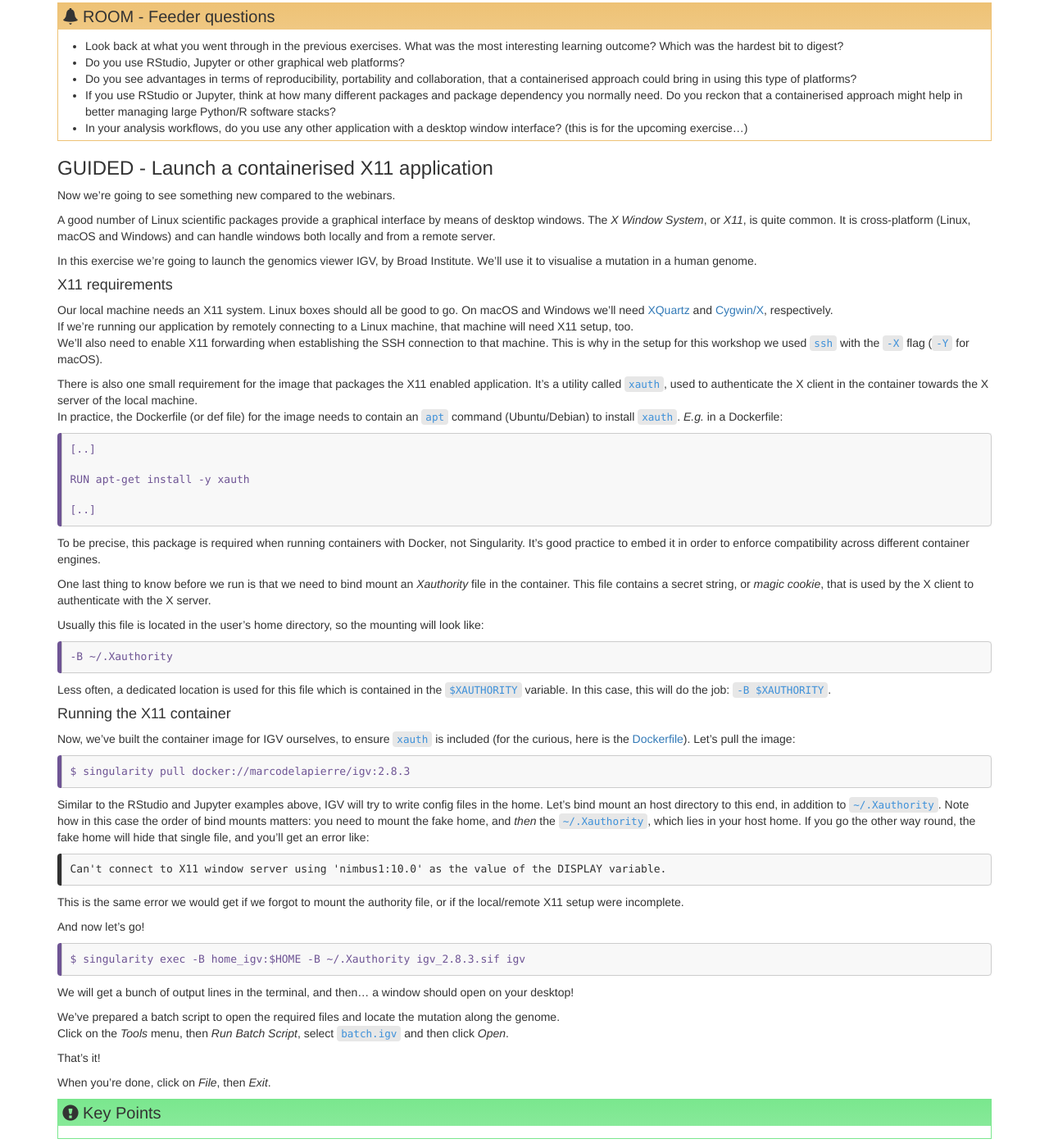
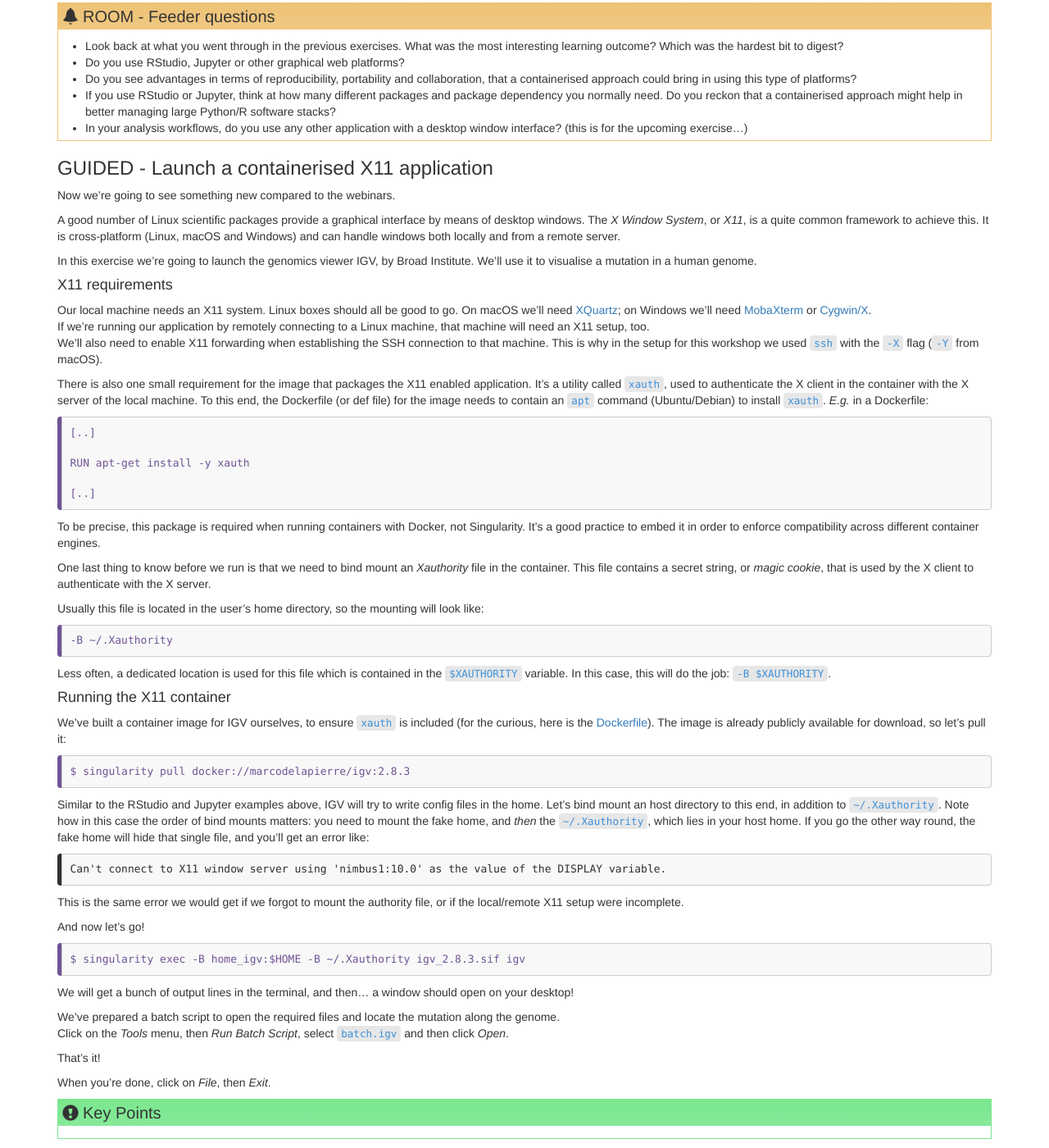
Before and after one commit to PawseySC/containers-bioinformatics-workshop, a Jekyll site: the page built from _episodes/4.graphical.md, in a window 1280 px wide and 1400 px high, scrolled down 4892 px. Shown: the whole window at 82% size. Built offline with Jekyll 4.4.1, drawn with Linux system fonts in a browser that asks for light colours.

Commit message:
review s2: 5th edits

````diff
--- a/_episodes/4.graphical.md
+++ b/_episodes/4.graphical.md
@@ -238,7 +238,7 @@ You can execute it by typing the following in the console on the left:
 ```
 > source('script.r')
 ```
-{: .R}
+{: .r}
 
 ...and after a few seconds, the phylogenetic tree is visualised on the right!
 
@@ -471,19 +471,18 @@ Then go back to the terminal, hit `Ctrl-C`, enter `y`, and hit `Enter` to shutdo
 
 Now we're going to see something new compared to the webinars.
 
-A good number of Linux scientific packages provide a graphical interface by means of desktop windows.  The *X Window System*, or *X11*, is quite common.  It is cross-platform (Linux, macOS and Windows) and can handle windows both locally and from a remote server.
+A good number of Linux scientific packages provide a graphical interface by means of desktop windows.  The *X Window System*, or *X11*, is a quite common framework to achieve this.  It is cross-platform (Linux, macOS and Windows) and can handle windows both locally and from a remote server.
 
 In this exercise we're going to launch the genomics viewer IGV, by Broad Institute.  We'll use it to visualise a mutation in a human genome.
 
 
 #### X11 requirements
 
-Our local machine needs an X11 system.  Linux boxes should all be good to go.  On macOS and Windows we'll need [XQuartz](https://www.xquartz.org) and [Cygwin/X](https://x.cygwin.com), respectively.
-If we're running our application by remotely connecting to a Linux machine, that machine will need X11 setup, too.
-We'll also need to enable X11 forwarding when establishing the SSH connection to that machine.  This is why in the setup for this workshop we used `ssh` with the `-X` flag (`-Y` for macOS).
+Our local machine needs an X11 system.  Linux boxes should all be good to go.  On macOS we'll need [XQuartz](https://www.xquartz.org); on Windows we'll need [MobaXterm](https://mobaxterm.mobatek.net) or [Cygwin/X](https://x.cygwin.com).
+If we're running our application by remotely connecting to a Linux machine, that machine will need an X11 setup, too.
+We'll also need to enable X11 forwarding when establishing the SSH connection to that machine.  This is why in the setup for this workshop we used `ssh` with the `-X` flag (`-Y` from macOS).
 
-There is also one small requirement for the image that packages the X11 enabled application.  It's a utility called `xauth`, used to authenticate the X client in the container towards the X server of the local machine.
-In practice, the Dockerfile (or def file) for the image needs to contain an `apt` command (Ubuntu/Debian) to install `xauth`.  *E.g.* in a Dockerfile:
+There is also one small requirement for the image that packages the X11 enabled application.  It's a utility called `xauth`, used to authenticate the X client in the container with the X server of the local machine.  To this end, the Dockerfile (or def file) for the image needs to contain an `apt` command (Ubuntu/Debian) to install `xauth`.  *E.g.* in a Dockerfile:
 
 ```
 [..]
@@ -494,7 +493,7 @@ RUN apt-get install -y xauth
 ```
 {: .source}
 
-To be precise, this package is required when running containers with Docker, not Singularity.  It's good practice to embed it in order to enforce compatibility across different container engines.
+To be precise, this package is required when running containers with Docker, not Singularity.  It's a good practice to embed it in order to enforce compatibility across different container engines.
 
 One last thing to know before we run is that we need to bind mount an *Xauthority* file in the container.  This file contains a secret string, or *magic cookie*, that is used by the X client to authenticate with the X server.
 
@@ -510,7 +509,7 @@ Less often, a dedicated location is used for this file which is contained in the
 
 #### Running the X11 container
 
-Now, we've built the container image for IGV ourselves, to ensure `xauth` is included (for the curious, here is the [Dockerfile](https://github.com/marcodelapierre/md-dockerfiles/blob/master/bio/igv/Dockerfile)).  Let's pull the image:
+We've built a container image for IGV ourselves, to ensure `xauth` is included (for the curious, here is the [Dockerfile](https://github.com/marcodelapierre/md-dockerfiles/blob/master/bio/igv/Dockerfile)).  The image is already publicly available for download, so let's pull it:
 
 ```
 $ singularity pull docker://marcodelapierre/igv:2.8.3
````
